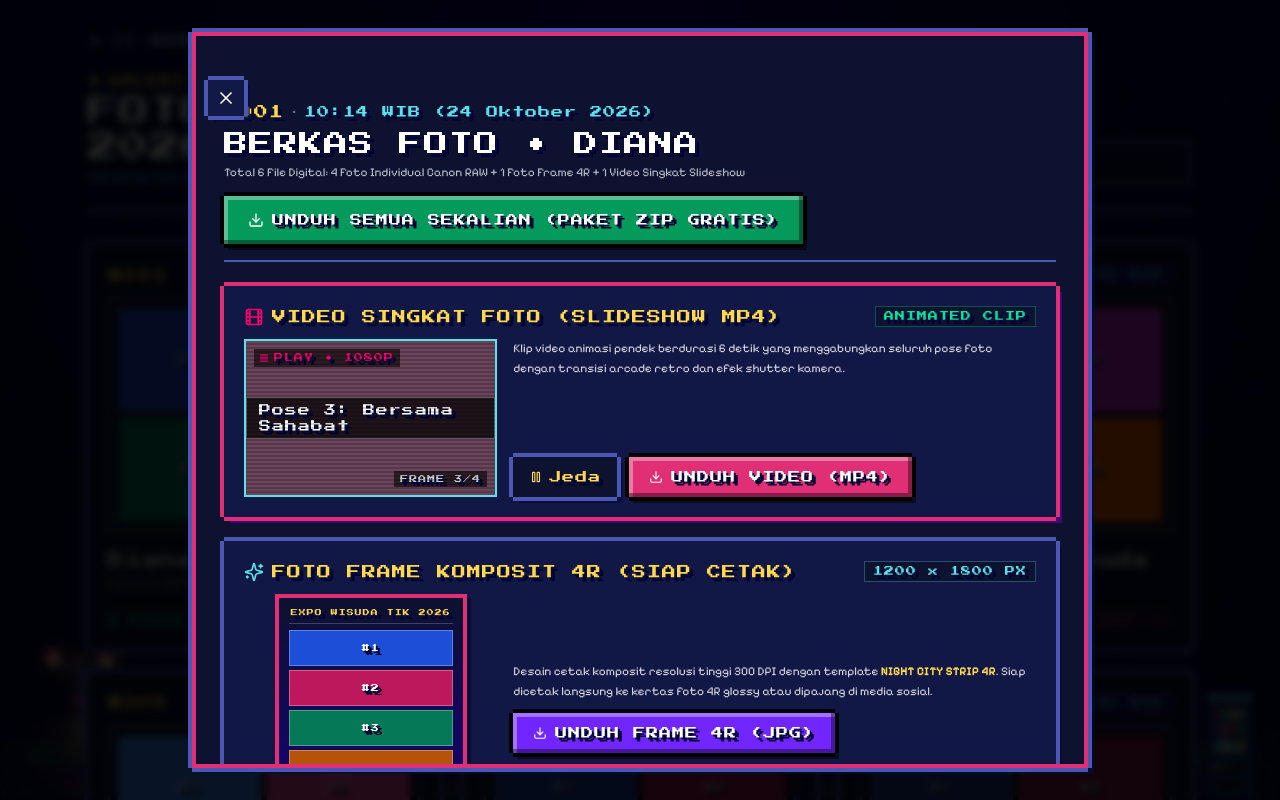
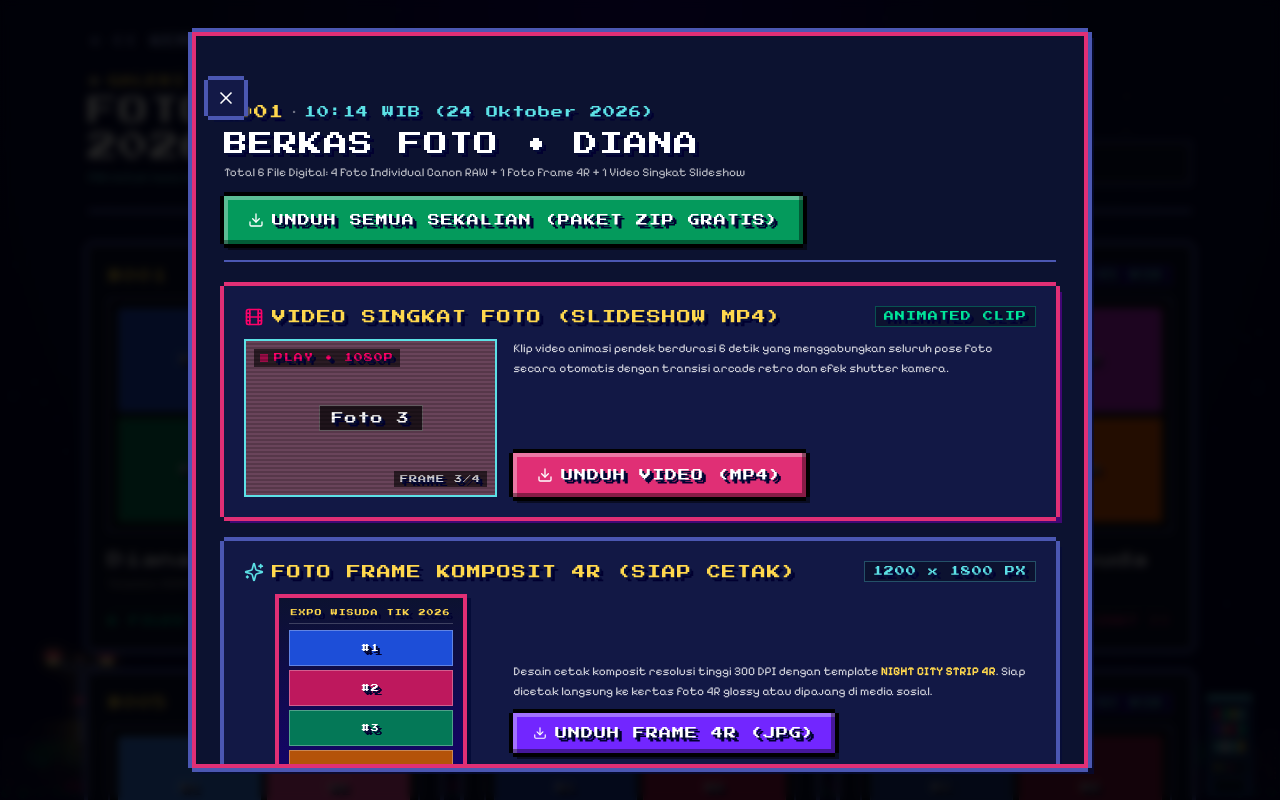
Before and after one commit to Astaa25/Photobooth, a Next.js app in the folder apps/web/: page /gallery in a window 1280 px wide. Both pictures are taken after a click on the element 264 px from the left and 446 px from the top of the page. Shown: the top 800 px of the page. Built offline with nearby package versions, Linux system fonts and the light colour scheme.

Commit message:
fix(gallery): simplify photo labels to Foto 1..4 to prevent overflow and make video loop continuously without pause button

```diff
--- a/apps/web/src/app/gallery/page.tsx
+++ b/apps/web/src/app/gallery/page.tsx
@@ -8,8 +8,6 @@ import {
   Shield,
   Sparkles,
   CheckCircle,
-  Play,
-  Pause,
   RotateCcw,
   Film,
   Camera,
@@ -42,10 +40,10 @@ const DEFAULT_GALLERIES: VisitorGalleryItem[] = [
     template: 'NIGHT CITY STRIP 4R',
     accentColor: '#E02F75',
     photos: [
-      { id: 1, color: '#1D4ED8', label: 'Pose 1: Senyum Wisuda' },
-      { id: 2, color: '#BE185D', label: 'Pose 2: Toga & Ijazah' },
-      { id: 3, color: '#047857', label: 'Pose 3: Bersama Sahabat' },
-      { id: 4, color: '#B45309', label: 'Pose 4: Gaya Bebas' },
+      { id: 1, color: '#1D4ED8', label: 'Foto 1' },
+      { id: 2, color: '#BE185D', label: 'Foto 2' },
+      { id: 3, color: '#047857', label: 'Foto 3' },
+      { id: 4, color: '#B45309', label: 'Foto 4' },
     ],
   },
   {
@@ -57,10 +55,10 @@ const DEFAULT_GALLERIES: VisitorGalleryItem[] = [
     template: 'DUO SKYLINE 4R',
     accentColor: '#7226FF',
     photos: [
-      { id: 1, color: '#4338CA', label: 'Pose 1: Berdua Formal' },
-      { id: 2, color: '#DB2777', label: 'Pose 2: Melempar Toga' },
-      { id: 3, color: '#059669', label: 'Pose 3: Ceria Bersama' },
-      { id: 4, color: '#D97706', label: 'Pose 4: Tawa Lepas' },
+      { id: 1, color: '#4338CA', label: 'Foto 1' },
+      { id: 2, color: '#DB2777', label: 'Foto 2' },
+      { id: 3, color: '#059669', label: 'Foto 3' },
+      { id: 4, color: '#D97706', label: 'Foto 4' },
     ],
   },
   {
@@ -72,10 +70,10 @@ const DEFAULT_GALLERIES: VisitorGalleryItem[] = [
     template: 'NIGHT CITY GRID 4R',
     accentColor: '#00E599',
     photos: [
-      { id: 1, color: '#2563EB', label: 'Pose 1: Formasi Tim' },
-      { id: 2, color: '#C026D3', label: 'Pose 2: Jempol TIK' },
-      { id: 3, color: '#16A34A', label: 'Pose 3: Gaya Juara' },
-      { id: 4, color: '#EA580C', label: 'Pose 4: Kompak Bareng' },
+      { id: 1, color: '#2563EB', label: 'Foto 1' },
+      { id: 2, color: '#C026D3', label: 'Foto 2' },
+      { id: 3, color: '#16A34A', label: 'Foto 3' },
+      { id: 4, color: '#EA580C', label: 'Foto 4' },
     ],
   },
   {
@@ -87,10 +85,10 @@ const DEFAULT_GALLERIES: VisitorGalleryItem[] = [
     template: 'MOONLIGHT TRIO 4R',
     accentColor: '#5CE1E6',
     photos: [
-      { id: 1, color: '#3B82F6', label: 'Pose 1: Bunga & Selempang' },
-      { id: 2, color: '#EC4899', label: 'Pose 2: Rangkulan Hangat' },
-      { id: 3, color: '#10B981', label: 'Pose 3: Pose Lensa Depan' },
-      { id: 4, color: '#F59E0B', label: 'Pose 4: Senyum Ceria' },
+      { id: 1, color: '#3B82F6', label: 'Foto 1' },
+      { id: 2, color: '#EC4899', label: 'Foto 2' },
+      { id: 3, color: '#10B981', label: 'Foto 3' },
+      { id: 4, color: '#F59E0B', label: 'Foto 4' },
     ],
   },
   {
@@ -102,10 +100,10 @@ const DEFAULT_GALLERIES: VisitorGalleryItem[] = [
     template: 'NIGHT CITY STRIP 4R',
     accentColor: '#FFD84D',
     photos: [
-      { id: 1, color: '#1E40AF', label: 'Pose 1: Tatap Kamera' },
-      { id: 2, color: '#9D174D', label: 'Pose 2: Salam Dua Jari' },
-      { id: 3, color: '#065F46', label: 'Pose 3: Pelukan Wisuda' },
-      { id: 4, color: '#92400E', label: 'Pose 4: Senyum Lebar' },
+      { id: 1, color: '#1E40AF', label: 'Foto 1' },
+      { id: 2, color: '#9D174D', label: 'Foto 2' },
+      { id: 3, color: '#065F46', label: 'Foto 3' },
+      { id: 4, color: '#92400E', label: 'Foto 4' },
     ],
   },
   {
@@ -117,10 +115,10 @@ const DEFAULT_GALLERIES: VisitorGalleryItem[] = [
     template: 'POSTER TUNGGAL 4R',
     accentColor: '#FE0168',
     photos: [
-      { id: 1, color: '#1E3A8A', label: 'Pose 1: Bersama Ayah & Ibu' },
-      { id: 2, color: '#831843', label: 'Pose 2: Foto Penghormatan' },
-      { id: 3, color: '#064E3B', label: 'Pose 3: Bangga Lulus' },
-      { id: 4, color: '#78350F', label: 'Pose 4: Rangkulan Kasih' },
+      { id: 1, color: '#1E3A8A', label: 'Foto 1' },
+      { id: 2, color: '#831843', label: 'Foto 2' },
+      { id: 3, color: '#064E3B', label: 'Foto 3' },
+      { id: 4, color: '#78350F', label: 'Foto 4' },
     ],
   },
 ];
@@ -133,8 +131,7 @@ export default function GalleryPage() {
   const [downloadSuccess, setDownloadSuccess] = useState(false);
   const [singleDownloadSuccess, setSingleDownloadSuccess] = useState<string | null>(null);
 
-  // Status Pemutar Video Singkat Foto
-  const [isVideoPlaying, setIsVideoPlaying] = useState(true);
+  // Status Pemutar Video Singkat Foto (otomatis berputar tiada henti)
   const [videoFrameIdx, setVideoFrameIdx] = useState(0);
 
   // Ambil data sesi yang tersimpan dari booth jika ada
@@ -153,10 +150,10 @@ export default function GalleryPage() {
             template: item.template || 'NIGHT CITY STRIP 4R',
             accentColor: '#FE0168',
             photos: [
-              { id: 1, color: '#1D4ED8', label: 'Pose 1: Senyum Wisuda' },
-              { id: 2, color: '#BE185D', label: 'Pose 2: Toga & Ijazah' },
-              { id: 3, color: '#047857', label: 'Pose 3: Gaya Kompak' },
-              { id: 4, color: '#B45309', label: 'Pose 4: Pose Akhir' },
+              { id: 1, color: '#1D4ED8', label: 'Foto 1' },
+              { id: 2, color: '#BE185D', label: 'Foto 2' },
+              { id: 3, color: '#047857', label: 'Foto 3' },
+              { id: 4, color: '#B45309', label: 'Foto 4' },
             ],
           }));
 
@@ -169,14 +166,14 @@ export default function GalleryPage() {
     } catch {}
   }, []);
 
-  // Animasi Pemutar Video Singkat Foto (slideshow berkecepatan 1.4 detik per pose)
+  // Animasi Pemutar Video Singkat Foto (slideshow berkecepatan 1.4 detik per pose secara berkelanjutan)
   useEffect(() => {
-    if (!selectedVisitor || !isVideoPlaying) return;
+    if (!selectedVisitor || !selectedVisitor.photos.length) return;
     const interval = setInterval(() => {
       setVideoFrameIdx((prev) => (prev + 1) % selectedVisitor.photos.length);
     }, 1400);
     return () => clearInterval(interval);
-  }, [selectedVisitor, isVideoPlaying]);
+  }, [selectedVisitor]);
 
   // Unduh Satu File Tertentu
   const handleDownloadSingle = (fileName: string) => {
@@ -278,7 +275,6 @@ export default function GalleryPage() {
                 retroAudio.playButtonClick();
                 setSelectedVisitor(visitor);
                 setVideoFrameIdx(0);
-                setIsVideoPlaying(true);
               }}
               className="group cursor-pointer bg-[#0C1230]/95 pixel-box p-5 backdrop-blur hover:bg-[#131947] hover:scale-[1.02] transition-all"
             >
@@ -427,7 +423,7 @@ export default function GalleryPage() {
                       style={{ backgroundColor: selectedVisitor.photos[videoFrameIdx]?.color }}
                     >
                       <span className="bg-black/70 px-3 py-1 font-pixel-title text-xs text-white border border-white/30">
-                        {selectedVisitor.photos[videoFrameIdx]?.label}
+                        {selectedVisitor.photos[videoFrameIdx]?.label || `Foto ${videoFrameIdx + 1}`}
                       </span>
                     </div>
 
@@ -445,23 +441,15 @@ export default function GalleryPage() {
                   {/* Kontrol & Tombol Unduh Video */}
                   <div className="md:col-span-2 flex flex-col justify-between h-full space-y-3">
                     <p className="text-xs text-white/80 leading-relaxed">
-                      Klip video animasi pendek berdurasi 6 detik yang menggabungkan seluruh pose foto dengan transisi arcade retro dan efek shutter kamera.
+                      Klip video animasi pendek berdurasi 6 detik yang menggabungkan seluruh pose foto secara otomatis dengan transisi arcade retro dan efek shutter kamera.
                     </p>
 
-                    <div className="flex flex-wrap items-center gap-3">
-                      <button
-                        onClick={() => setIsVideoPlaying(!isVideoPlaying)}
-                        className="h-10 px-4 pixel-box bg-[#0C1230] hover:bg-[#160078] text-xs font-pixel-title text-[#FFD84D] flex items-center gap-1.5"
-                      >
-                        {isVideoPlaying ? <Pause className="w-3.5 h-3.5" /> : <Play className="w-3.5 h-3.5" />}
-                        <span>{isVideoPlaying ? 'Jeda' : 'Putar'}</span>
-                      </button>
-
+                    <div>
                       <button
                         onClick={() => handleDownloadSingle(`${selectedVisitor.nickname}_Video_Rekap.mp4`)}
-                        className="h-10 px-5 pixel-btn bg-[#E02F75] hover:bg-[#FE0168] text-xs font-pixel-title text-white flex items-center gap-2"
+                        className="h-11 px-6 pixel-btn bg-[#E02F75] hover:bg-[#FE0168] text-xs font-pixel-title text-white flex items-center justify-center gap-2 shadow-[3px_3px_0_0_#050C38]"
                       >
-                        <Download className="w-3.5 h-3.5" />
+                        <Download className="w-4 h-4" />
                         <span>UNDUH VIDEO (MP4)</span>
                       </button>
                     </div>
@@ -527,7 +515,7 @@ export default function GalleryPage() {
                   <div className="flex items-center gap-2">
                     <Camera className="w-5 h-5 text-[#00E599]" />
                     <h3 className="font-pixel-title text-xs sm:text-sm text-[#FFD84D]">
-                      FOTO INDIVIDUAL ASLI (4 POSE TERPISAH)
+                      FOTO INDIVIDUAL ASLI ({selectedVisitor.photos.length} FOTO TERPISAH)
                     </h3>
                   </div>
                   <span className="text-[10px] font-pixel-title bg-[#131947] px-2 py-0.5 text-white/70">
@@ -535,31 +523,31 @@ export default function GalleryPage() {
                   </span>
                 </div>
 
-                <div className="grid grid-cols-1 sm:grid-cols-2 gap-4">
+                <div className="grid grid-cols-1 sm:grid-cols-2 gap-3.5">
                   {selectedVisitor.photos.map((photo) => (
                     <div
                       key={photo.id}
-                      className="bg-[#131947]/80 border-2 border-[#4B57B2] p-3 flex items-center justify-between gap-3"
+                      className="bg-[#131947]/90 border-2 border-[#4B57B2] p-3 flex items-center justify-between gap-3 shadow-[2px_2px_0_0_#050C38]"
                     >
-                      <div className="flex items-center gap-3">
+                      <div className="flex items-center gap-3 min-w-0 flex-1">
                         <div
                           style={{ backgroundColor: photo.color }}
-                          className="w-14 h-12 border border-white/30 flex items-center justify-center font-pixel-title text-xs text-white shrink-0"
+                          className="w-12 h-11 border border-white/30 flex items-center justify-center font-pixel-title text-xs text-white shrink-0"
                         >
                           #{photo.id}
                         </div>
-                        <div>
+                        <div className="min-w-0 flex-1">
                           <p className="font-pixel-title text-xs text-white truncate">
-                            {photo.label}
+                            {photo.label || `Foto ${photo.id}`}
                           </p>
-                          <p className="text-[10px] text-[#5CE1E6]">1920 x 1280 &bull; 2.4 MB</p>
+                          <p className="text-[10px] text-[#5CE1E6] truncate">1920 x 1280 &bull; 2.4 MB</p>
                         </div>
                       </div>
 
                       <button
                         onClick={() => handleDownloadSingle(`${selectedVisitor.nickname}_Foto_${photo.id}.jpg`)}
-                        className="p-2 pixel-box bg-[#050C38] hover:bg-[#E02F75] text-[#5CE1E6] hover:text-white shrink-0"
-                        title={`Unduh ${photo.label}`}
+                        className="w-10 h-10 pixel-box bg-[#050C38] hover:bg-[#E02F75] text-[#5CE1E6] hover:text-white shrink-0 flex items-center justify-center transition-colors"
+                        title={`Unduh ${photo.label || `Foto ${photo.id}`}`}
                       >
                         <Download className="w-4 h-4" />
                       </button>
```
